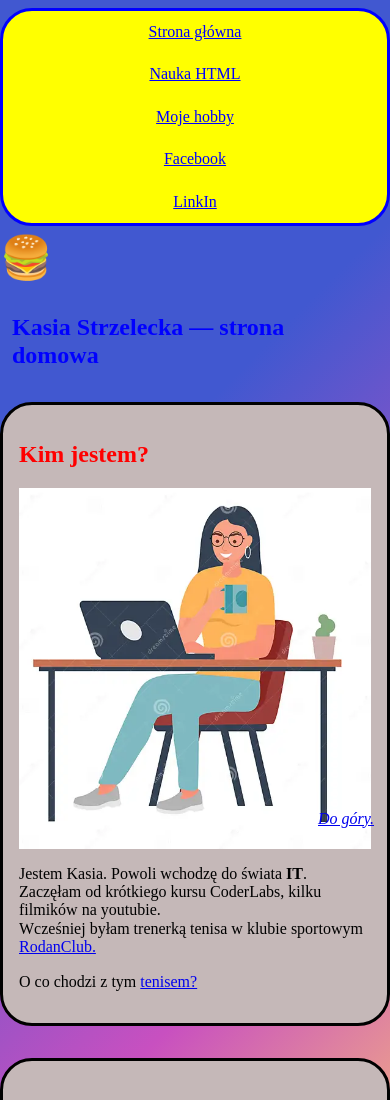
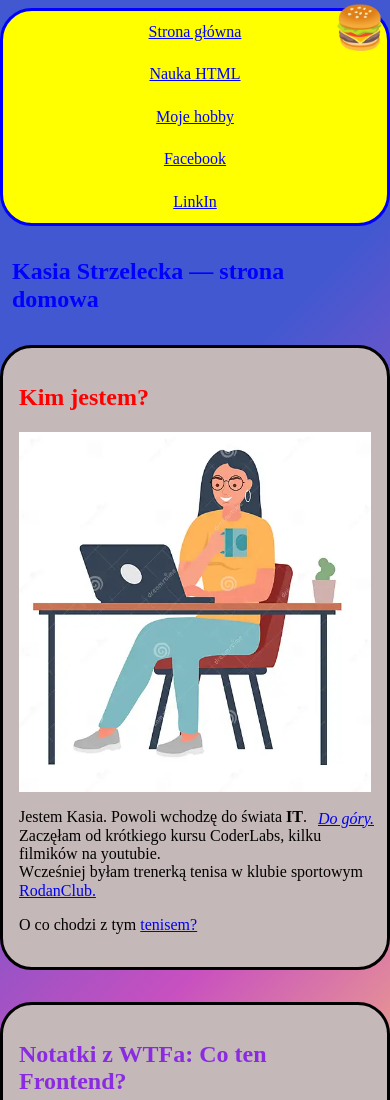
Before and after one commit to kasiastrzelecka/homepage, a plain HTML site: page index.html in a window 390 px wide. Shown: the top 1100 px of the page. Drawn offline with Linux system fonts and the light colour scheme.

Commit message:
hamburger nie flex

```diff
--- a/style.css
+++ b/style.css
@@ -32,6 +32,9 @@ body {
     border: 0;
     padding: 0;
     font-size: 42px;
+    position:fixed;
+    right:4px;
+    top: 4px;
 
 
 }
```
